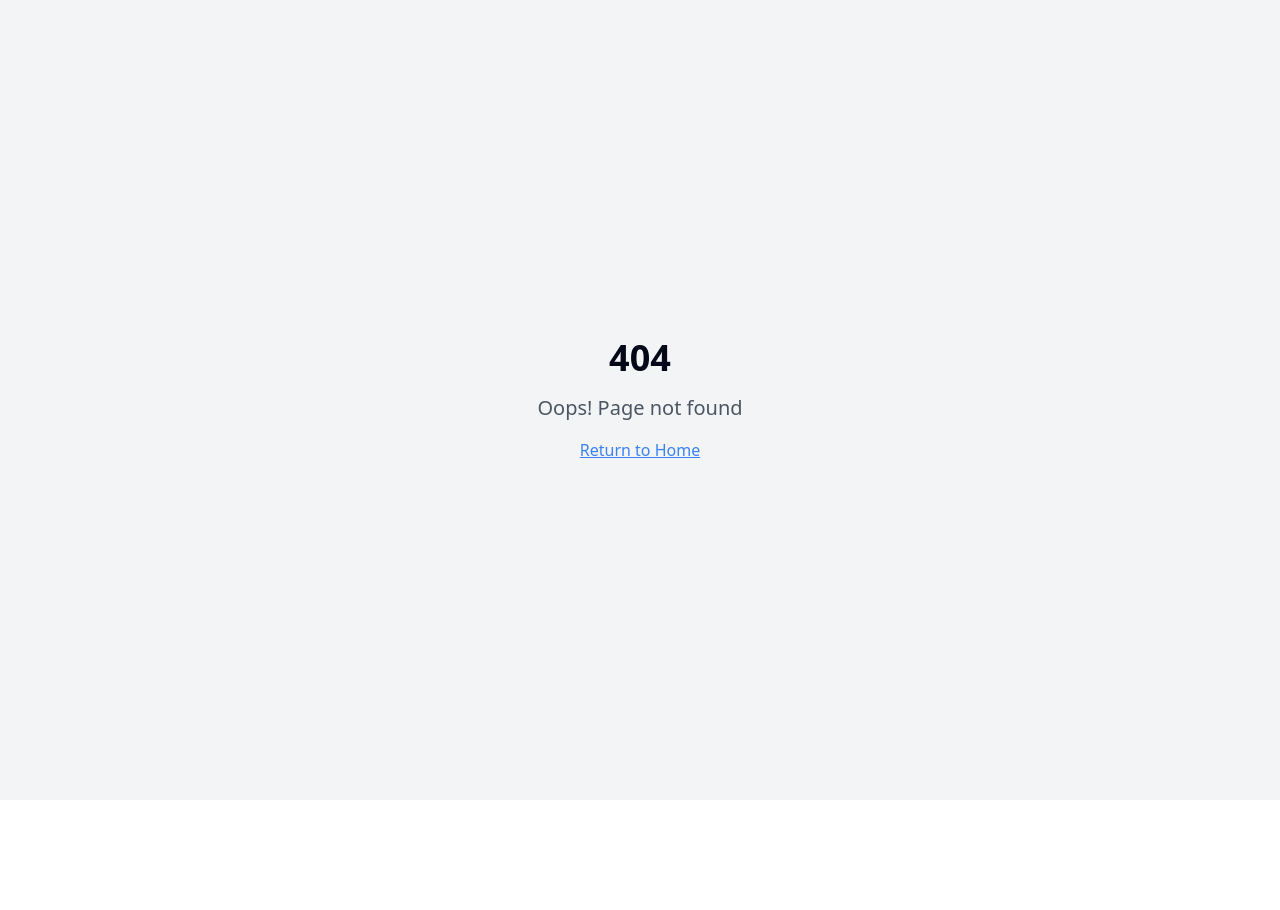
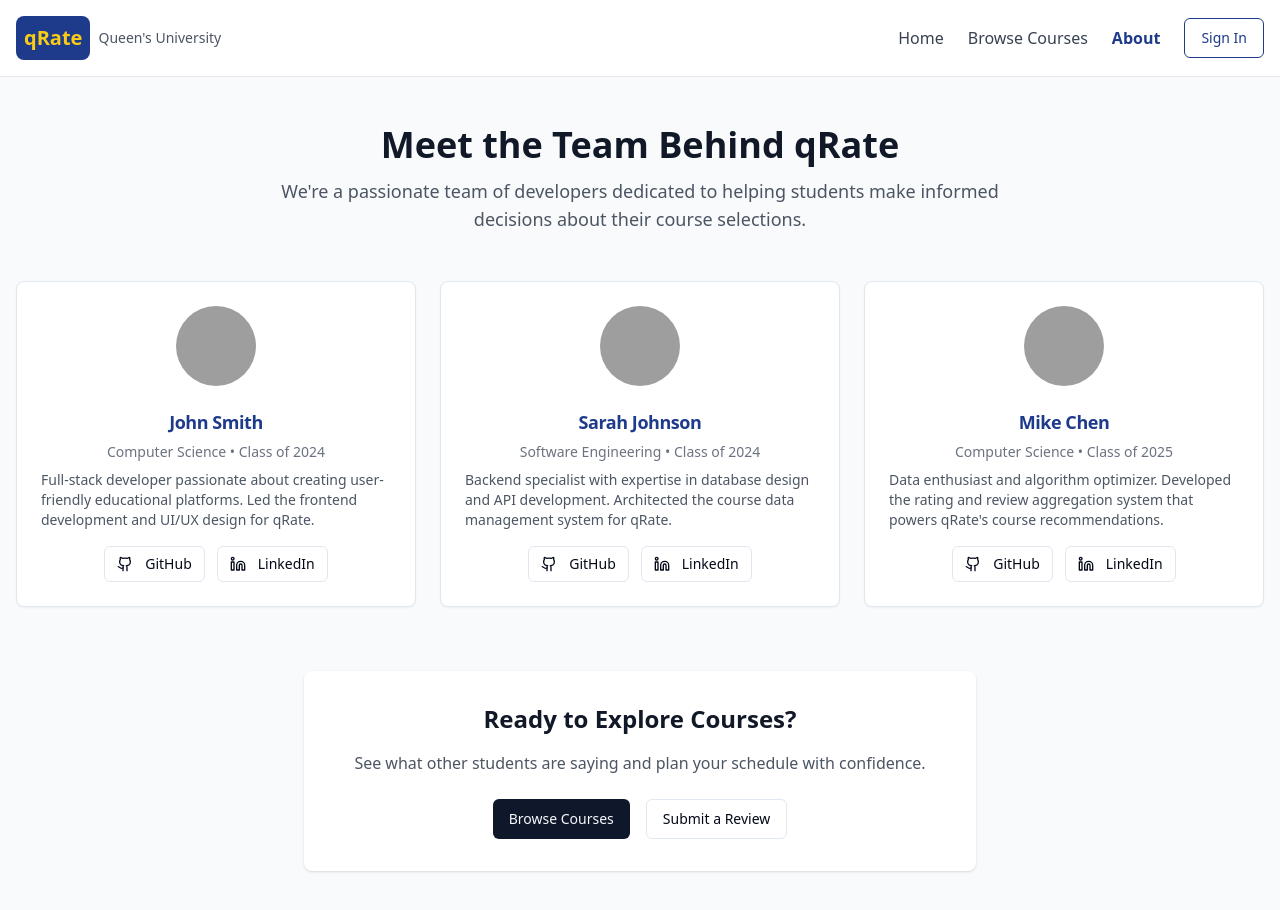
Before and after one commit to QueensRate/qRate-frontend, a React (Vite) app: page /about in a window 1280 px wide. Before the commit this address had no page. Shown: the top 910 px of the page. Before the commit the page ends 800 px from the top, so only its background shows below. Built offline with nearby package versions, Linux system fonts and the light colour scheme; grey boxes are pictures that could not be loaded.

Commit message:
Added the About section for the developers of qRate

```diff
--- a/src/App.tsx
+++ b/src/App.tsx
@@ -7,6 +7,7 @@ import Index from "./pages/Index";
 import BrowseCourses from "./pages/BrowseCourses";
 import CourseDetail from "./pages/CourseDetail";
 import SubmitReview from "./pages/SubmitReview";
+import About from "./pages/About";
 import NotFound from "./pages/NotFound";
 
 const queryClient = new QueryClient();
@@ -22,6 +23,7 @@ const App = () => (
           <Route path="/browse" element={<BrowseCourses />} />
           <Route path="/course/:id" element={<CourseDetail />} />
           <Route path="/submit-review" element={<SubmitReview />} />
+          <Route path="/about" element={<About />} />
           {/* ADD ALL CUSTOM ROUTES ABOVE THE CATCH-ALL "*" ROUTE */}
           <Route path="*" element={<NotFound />} />
         </Routes>
--- /dev/null
+++ b/src/pages/About.tsx
@@ -0,0 +1,123 @@
+import { Card, CardContent, CardHeader, CardTitle } from "@/components/ui/card";
+import { Button } from "@/components/ui/button";
+import { Avatar, AvatarFallback, AvatarImage } from "@/components/ui/avatar";
+import { Github, Linkedin } from "lucide-react";
+import { Link } from "react-router-dom";
+
+const developers = [
+  {
+    id: 1,
+    name: "John Smith",
+    graduationYear: "2024",
+    degree: "Computer Science",
+    description: "Full-stack developer passionate about creating user-friendly educational platforms. Led the frontend development and UI/UX design for qRate.",
+    profileImage: "/placeholder.svg",
+    github: "https://github.com/johnsmith",
+    linkedin: "https://linkedin.com/in/johnsmith"
+  },
+  {
+    id: 2,
+    name: "Sarah Johnson",
+    graduationYear: "2024",
+    degree: "Software Engineering",
+    description: "Backend specialist with expertise in database design and API development. Architected the course data management system for qRate.",
+    profileImage: "/placeholder.svg",
+    github: "https://github.com/sarahjohnson",
+    linkedin: "https://linkedin.com/in/sarahjohnson"
+  },
+  {
+    id: 3,
+    name: "Mike Chen",
+    graduationYear: "2025",
+    degree: "Computer Science",
+    description: "Data enthusiast and algorithm optimizer. Developed the rating and review aggregation system that powers qRate's course recommendations.",
+    profileImage: "/placeholder.svg",
+    github: "https://github.com/mikechen",
+    linkedin: "https://linkedin.com/in/mikechen"
+  }
+];
+
+const About = () => {
+  return (
+    <div className="min-h-screen bg-gray-50">
+      {/* Header - match BrowseCourses.tsx */}
+      <header className="bg-white border-b border-gray-200 sticky top-0 z-50">
+        <div className="container mx-auto px-4 py-4 flex items-center justify-between">
+          <Link to="/" className="flex items-center space-x-2">
+            <div className="bg-blue-900 text-yellow-400 p-2 rounded-lg font-bold text-xl">qRate</div>
+            <span className="text-gray-600 text-sm">Queen's University</span>
+          </Link>
+          <nav className="hidden md:flex items-center space-x-6">
+            <Link to="/" className="text-gray-700 hover:text-blue-900 transition-colors">Home</Link>
+            <Link to="/browse" className="text-gray-700 hover:text-blue-900 transition-colors">Browse Courses</Link>
+            <Link to="/about" className="text-blue-900 font-semibold">About</Link>
+            <Button variant="outline" className="border-blue-900 text-blue-900 hover:bg-blue-900 hover:text-white">Sign In</Button>
+          </nav>
+        </div>
+      </header>
+
+      {/* Main Content */}
+      <div className="container mx-auto px-4 py-12">
+        <div className="text-center mb-12">
+          <h1 className="text-4xl font-bold text-gray-900 mb-3">Meet the Team Behind qRate</h1>
+          <p className="text-lg text-gray-600 max-w-3xl mx-auto">
+            We're a passionate team of developers dedicated to helping students make informed decisions about their course selections.
+          </p>
+        </div>
+
+        {/* Developer Cards */}
+        <div className="grid grid-cols-1 md:grid-cols-2 lg:grid-cols-3 gap-6">
+          {developers.map((dev) => (
+            <Card key={dev.id} className="hover:shadow-lg transition-shadow">
+              <CardHeader className="text-center pb-2">
+                <div className="flex justify-center mb-4">
+                  <Avatar className="w-20 h-20">
+                    <AvatarImage src={dev.profileImage} alt={dev.name} />
+                    <AvatarFallback className="text-lg bg-blue-100 text-blue-900">
+                      {dev.name.split(' ').map(n => n[0]).join('')}
+                    </AvatarFallback>
+                  </Avatar>
+                </div>
+                <CardTitle className="text-lg text-blue-900">{dev.name}</CardTitle>
+                <p className="text-sm text-gray-500">{dev.degree} • Class of {dev.graduationYear}</p>
+              </CardHeader>
+              <CardContent className="pt-0 px-6 pb-6">
+                <p className="text-sm text-gray-600 mb-4">{dev.description}</p>
+                <div className="flex justify-center gap-3">
+                  <Button variant="outline" size="sm" asChild>
+                    <a href={dev.github} target="_blank" rel="noopener noreferrer">
+                      <Github className="w-4 h-4 mr-1" /> GitHub
+                    </a>
+                  </Button>
+                  <Button variant="outline" size="sm" asChild>
+                    <a href={dev.linkedin} target="_blank" rel="noopener noreferrer">
+                      <Linkedin className="w-4 h-4 mr-1" /> LinkedIn
+                    </a>
+                  </Button>
+                </div>
+              </CardContent>
+            </Card>
+          ))}
+        </div>
+
+        {/* Call to Action */}
+        <div className="text-center mt-16">
+          <div className="bg-white rounded-lg shadow p-8 max-w-2xl mx-auto">
+            <h2 className="text-2xl font-bold text-gray-900 mb-4">Ready to Explore Courses?</h2>
+            <p className="text-gray-600 mb-6">See what other students are saying and plan your schedule with confidence.</p>
+            <div className="flex justify-center gap-4">
+              <Button asChild>
+                <Link to="/browse">Browse Courses</Link>
+              </Button>
+              <Button variant="outline" asChild>
+                <Link to="/submit-review">Submit a Review</Link>
+              </Button>
+            </div>
+          </div>
+        </div>
+      </div>
+    </div>
+  );
+};
+
+export default About;
--- a/src/pages/Index.tsx
+++ b/src/pages/Index.tsx
@@ -138,15 +138,25 @@ const Index = () => {
       </section>
 
       {/* Footer */}
-      <footer className="bg-gray-900 text-white py-8">
-        <div className="container mx-auto px-4 text-center">
-          <div className="flex items-center justify-center space-x-2 mb-4">
-            <div className="bg-blue-900 text-yellow-400 p-2 rounded-lg font-bold">qRate</div>
-            <span className="text-gray-400">for Queen's University</span>
+      <footer className="bg-gray-900 text-white">
+        <div className="max-w-7xl mx-auto px-4 sm:px-6 lg:px-8 py-12">
+          <div className="text-center">
+            <div className="text-2xl font-bold mb-4">qRate</div>
+            <p className="text-gray-400 mb-4">
+              Empowering students to make informed course decisions
+            </p>
+            <div className="flex justify-center space-x-6">
+              <Link to="/" className="text-gray-400 hover:text-white transition-colors">
+                Home
+              </Link>
+              <Link to="/browse" className="text-gray-400 hover:text-white transition-colors">
+                Browse
+              </Link>
+              <Link to="/about" className="text-gray-400 hover:text-white transition-colors">
+                About
+              </Link>
+            </div>
           </div>
-          <p className="text-gray-400 text-sm">
-            Built by students, for students. Making course selection easier since 2024.
-          </p>
         </div>
       </footer>
     </div>
```
